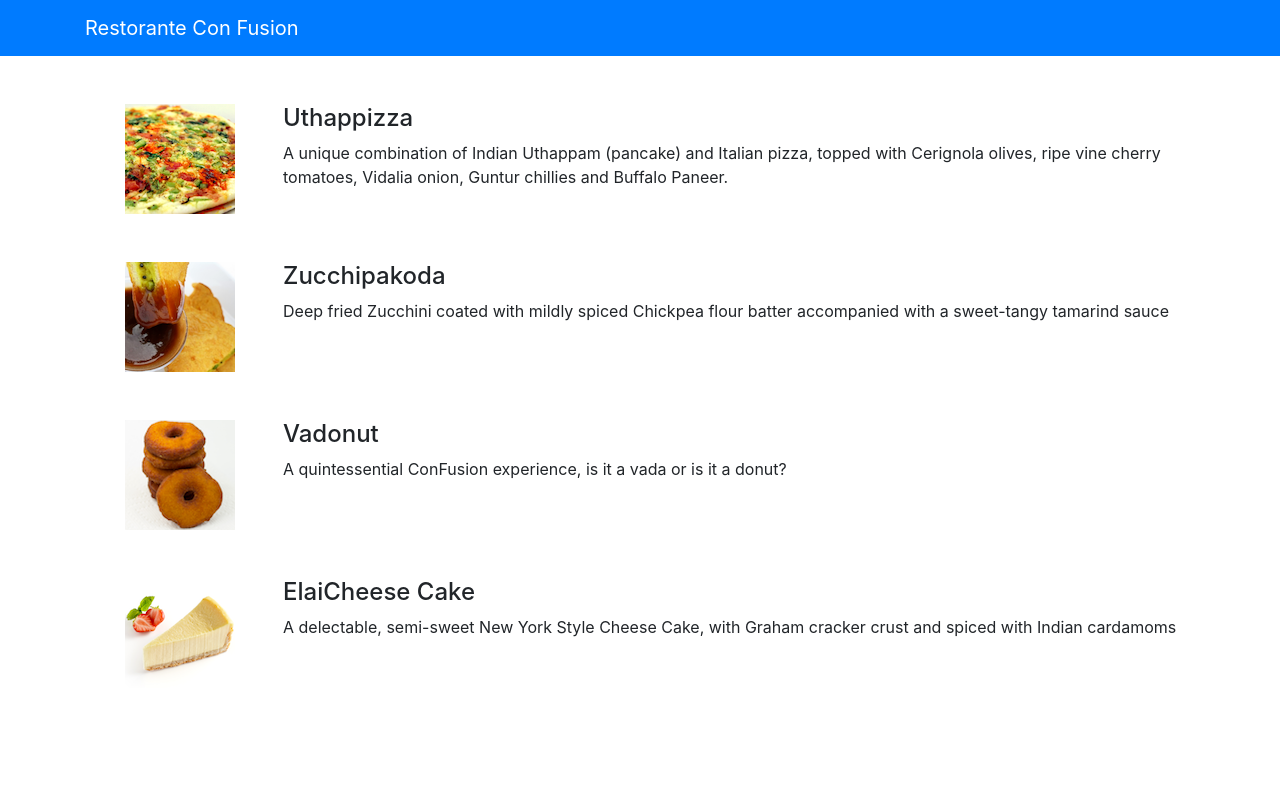
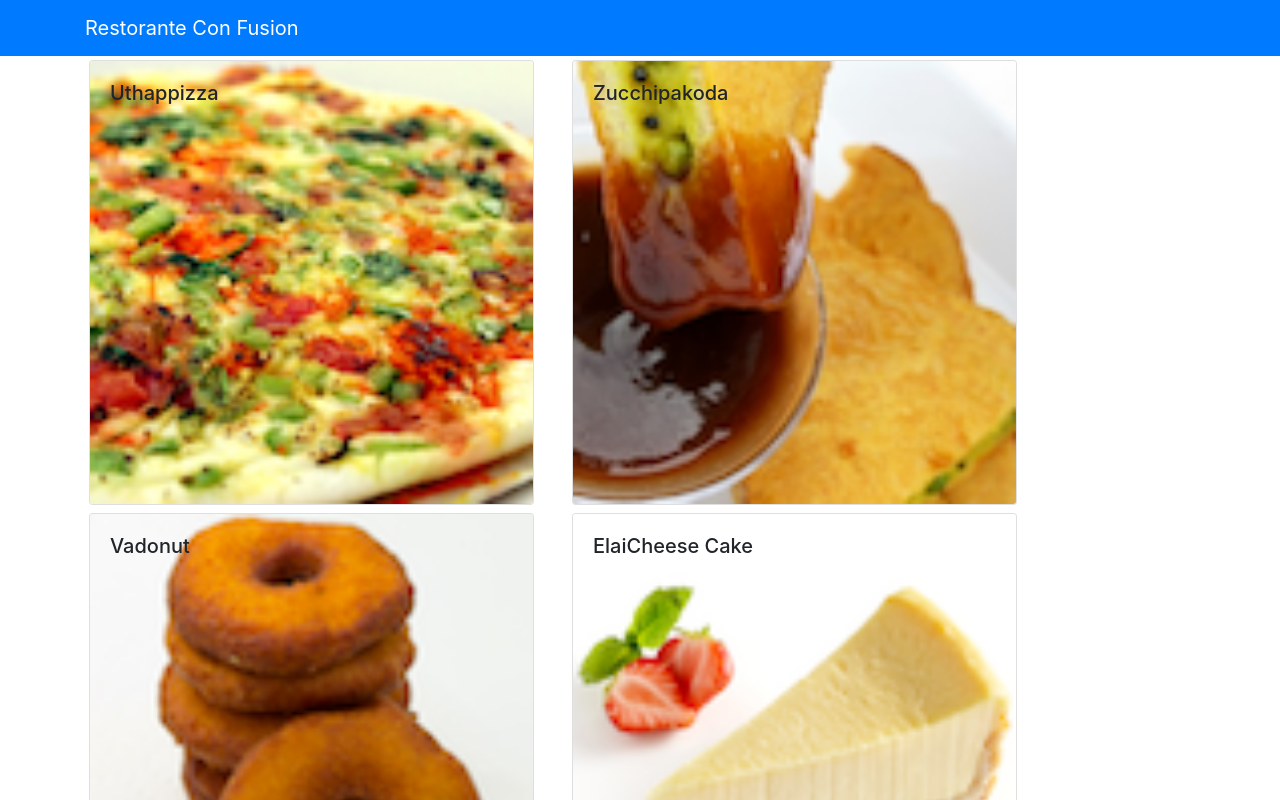
Before and after one commit to Yuddhaaryal/confusionReact, a React (Create React App) app: page / in a window 1280 px wide. Shown: the top 800 px of the page. Built offline with nearby package versions, Linux system fonts and the light colour scheme.

Commit message:
Components Part 2

```diff
--- a/src/App.js
+++ b/src/App.js
@@ -1,9 +1,16 @@
 import React, { Component } from 'react';
 import Menu from './components/MenuComponent.js'
 import { Navbar, NavbarBrand } from 'reactstrap';
+import { DISHES } from './shared/dishes.js';
 import './App.css';
 
 class App extends Component{
+  constructor(props){
+    super(props);
+    this.state= {
+      dishes: DISHES
+    };
+  }
   render() {
     return (
       <div>
@@ -12,7 +19,7 @@
           <NavbarBrand href="./">Restorante Con Fusion</NavbarBrand>
           </div>
         </Navbar>
-        <Menu/>
+        <Menu dishes={this.state.dishes}/>
       </div>
     );
   }
--- a/src/components/MenuComponent.js
+++ b/src/components/MenuComponent.js
@@ -1,5 +1,5 @@
 import React, { Component } from 'react';
-import { Media } from 'reactstrap';
+import { Card, CardImg, CardImgOverlay, CardText, CardBody, CardTitle} from 'reactstrap';
 
 
 class Menu extends Component {
@@ -7,69 +7,55 @@
     constructor(props){
         super(props);
         this.state = {
-            dishes: [
-                {
-                    id: 0,
-                    name:'Uthappizza',
-                    image: 'assets/images/uthappizza.png',
-                    category: 'mains',
-                    label:'Hot',
-                    price:'4.99',
-                    description:'A unique combination of Indian Uthappam (pancake) and Italian pizza, topped with Cerignola olives, ripe vine cherry tomatoes, Vidalia onion, Guntur chillies and Buffalo Paneer.'                        },
-                {
-                    id: 1,
-                    name:'Zucchipakoda',
-                    image: 'assets/images/zucchipakoda.png',
-                    category: 'appetizer',
-                    label:'',
-                    price:'1.99',
-                    description:'Deep fried Zucchini coated with mildly spiced Chickpea flour batter accompanied with a sweet-tangy tamarind sauce'                        },
-                {
-                    id: 2,
-                    name:'Vadonut',
-                    image: 'assets/images/vadonut.png',
-                    category: 'appetizer',
-                    label:'New',
-                    price:'1.99',
-                    description:'A quintessential ConFusion experience, is it a vada or is it a donut?'                        },
-                {
-                    id: 3,
-                    name:'ElaiCheese Cake',
-                    image: 'assets/images/elaicheesecake.png',
-                    category: 'dessert',
-                    label:'',
-                    price:'2.99',
-                    description:'A delectable, semi-sweet New York Style Cheese Cake, with Graham cracker crust and spiced with Indian cardamoms'                        }
-            ]
-        };
-    }
+            selectdDish: null
+        }
+      }
+        onDishSelect(dish){
+          this.setState({selectedDish: dish});
+        }
+        renderDish(dish){
+          if(dish == null){
+            return (<div></div>);
+          }
+          else
+          {
+            return (
+              <Card>
+                <CardImg  top src={dish.image} alt={dish.name}/>
+                <CardBody>
+                  <CardTitle>{dish.name}</CardTitle>
+                  <CardText>{dish.description}</CardText>
+                </CardBody>
+              </Card>
+            );
+          }
+        }
     render() {
-      const menu= this.state.dishes.map((dish) => {
+      const menu= this.props.dishes.map((dish) => {
         return (
-          <div key={dish.id} className="col-12 mt-5">
-            <Media tag="li">
-              <Media object src={dish.image} alt={dish.name}/>
-              <Media body className="ml-5">
-                <Media heading>
+          <div className="col-12 col-md-5 m-1">
+            <Card key={dish.id} onClick={() => this.onDishSelect(dish)} >
+              <CardImg width="100%" src={dish.image} alt={dish.name}/>
+              <CardImgOverlay>
+                <CardTitle>
                   {dish.name}
-                </Media>
-                <p>{dish.description}</p>
-              </Media>
-            </Media>
+                </CardTitle>
+              </CardImgOverlay>
+            </Card>
           </div>
         );
-      }
-
-    );
+    });
 
 
     return (
       <div className="container">
           <div className="row">
-            <Media list>
-                 {menu}
-            </Media>
+            {menu}
           </div>
+          <div className="row">
+            {this.renderDish(this.state.selectedDish)}
+          </div>
+
       </div>
     );
   }
--- /dev/null
+++ b/src/shared/dishes.js
@@ -0,0 +1,186 @@
+export const DISHES =
+    [
+        {
+        id: 0,
+        name:'Uthappizza',
+        image: 'assets/images/uthappizza.png',
+        category: 'mains',
+        label:'Hot',
+        price:'4.99',
+        description:'A unique combination of Indian Uthappam (pancake) and Italian pizza, topped with Cerignola olives, ripe vine cherry tomatoes, Vidalia onion, Guntur chillies and Buffalo Paneer.',
+        comments: [
+            {
+            id: 0,
+            rating: 5,
+            comment: "Imagine all the eatables, living in conFusion!",
+            author: "John Lemon",
+            date: "2012-10-16T17:57:28.556094Z"
+            },
+            {
+            id: 1,
+            rating: 4,
+            comment: "Sends anyone to heaven, I wish I could get my mother-in-law to eat it!",
+            author: "Paul McVites",
+            date: "2014-09-05T17:57:28.556094Z"
+            },
+            {
+            id: 2,
+            rating: 3,
+            comment: "Eat it, just eat it!",
+            author: "Michael Jaikishan",
+            date: "2015-02-13T17:57:28.556094Z"
+            },
+            {
+            id: 3,
+            rating: 4,
+            comment: "Ultimate, Reaching for the stars!",
+            author: "Ringo Starry",
+            date: "2013-12-02T17:57:28.556094Z"
+            },
+            {
+            id: 4,
+            rating: 2,
+            comment: "It's your birthday, we're gonna party!",
+            author: "25 Cent",
+            date: "2011-12-02T17:57:28.556094Z"
+            }
+        ]                        },
+        {
+        id: 1,
+        name:'Zucchipakoda',
+        image: 'assets/images/zucchipakoda.png',
+        category: 'appetizer',
+        label:'',
+        price:'1.99',
+        description:'Deep fried Zucchini coated with mildly spiced Chickpea flour batter accompanied with a sweet-tangy tamarind sauce',
+        comments: [
+            {
+            id: 0,
+            rating: 5,
+            comment: "Imagine all the eatables, living in conFusion!",
+            author: "John Lemon",
+            date: "2012-10-16T17:57:28.556094Z"
+            },
+            {
+            id: 1,
+            rating: 4,
+            comment: "Sends anyone to heaven, I wish I could get my mother-in-law to eat it!",
+            author: "Paul McVites",
+            date: "2014-09-05T17:57:28.556094Z"
+            },
+            {
+            id: 2,
+            rating: 3,
+            comment: "Eat it, just eat it!",
+            author: "Michael Jaikishan",
+            date: "2015-02-13T17:57:28.556094Z"
+            },
+            {
+            id: 3,
+            rating: 4,
+            comment: "Ultimate, Reaching for the stars!",
+            author: "Ringo Starry",
+            date: "2013-12-02T17:57:28.556094Z"
+            },
+            {
+            id: 4,
+            rating: 2,
+            comment: "It's your birthday, we're gonna party!",
+            author: "25 Cent",
+            date: "2011-12-02T17:57:28.556094Z"
+            }
+        ]
+        },
+        {
+        id: 2,
+        name:'Vadonut',
+        image: 'assets/images/vadonut.png',
+        category: 'appetizer',
+        label:'New',
+        price:'1.99',
+        description:'A quintessential ConFusion experience, is it a vada or is it a donut?',
+        comments: [
+            {
+            id: 0,
+            rating: 5,
+            comment: "Imagine all the eatables, living in conFusion!",
+            author: "John Lemon",
+            date: "2012-10-16T17:57:28.556094Z"
+            },
+            {
+            id: 1,
+            rating: 4,
+            comment: "Sends anyone to heaven, I wish I could get my mother-in-law to eat it!",
+            author: "Paul McVites",
+            date: "2014-09-05T17:57:28.556094Z"
+            },
+            {
+            id: 2,
+            rating: 3,
+            comment: "Eat it, just eat it!",
+            author: "Michael Jaikishan",
+            date: "2015-02-13T17:57:28.556094Z"
+            },
+            {
+            id: 3,
+            rating: 4,
+            comment: "Ultimate, Reaching for the stars!",
+            author: "Ringo Starry",
+            date: "2013-12-02T17:57:28.556094Z"
+            },
+            {
+            id: 4,
+            rating: 2,
+            comment: "It's your birthday, we're gonna party!",
+            author: "25 Cent",
+            date: "2011-12-02T17:57:28.556094Z"
+            }
+        ]
+        },
+        {
+        id: 3,
+        name:'ElaiCheese Cake',
+        image: 'assets/images/elaicheesecake.png',
+        category: 'dessert',
+        label:'',
+        price:'2.99',
+        description:'A delectable, semi-sweet New York Style Cheese Cake, with Graham cracker crust and spiced with Indian cardamoms',
+        comments: [
+            {
+            id: 0,
+            rating: 5,
+            comment: "Imagine all the eatables, living in conFusion!",
+            author: "John Lemon",
+            date: "2012-10-16T17:57:28.556094Z"
+            },
+            {
+            id: 1,
+            rating: 4,
+            comment: "Sends anyone to heaven, I wish I could get my mother-in-law to eat it!",
+            author: "Paul McVites",
+            date: "2014-09-05T17:57:28.556094Z"
+            },
+            {
+            id: 2,
+            rating: 3,
+            comment: "Eat it, just eat it!",
+            author: "Michael Jaikishan",
+            date: "2015-02-13T17:57:28.556094Z"
+            },
+            {
+            id: 3,
+            rating: 4,
+            comment: "Ultimate, Reaching for the stars!",
+            author: "Ringo Starry",
+            date: "2013-12-02T17:57:28.556094Z"
+            },
+            {
+            id: 4,
+            rating: 2,
+            comment: "It's your birthday, we're gonna party!",
+            author: "25 Cent",
+            date: "2011-12-02T17:57:28.556094Z"
+            }
+        ]
+        }
+    ];
```
